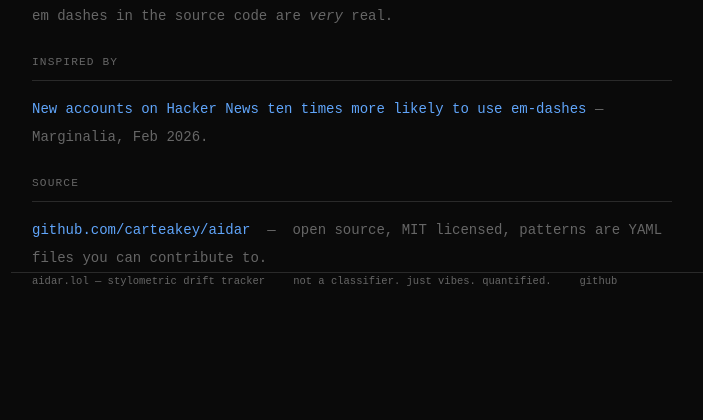
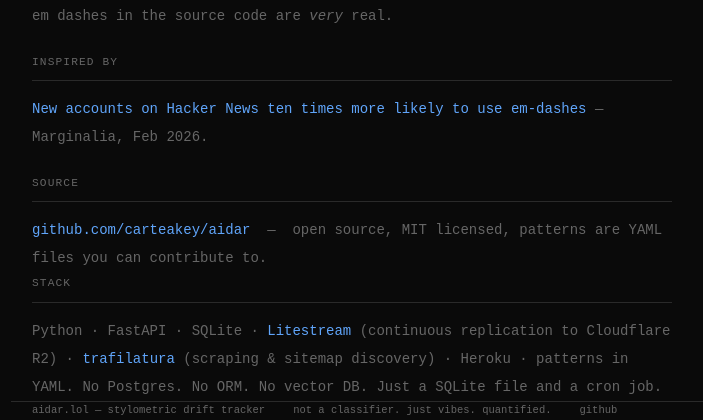
Before and after one commit to carteakey/aidar, a FastAPI app: page /about in a window 1280 px wide. Shown: the part 670-1090 px from the top of the page, without its empty margins (149-852 px from the left). Before the commit the page ends 956 px from the top, so only its background shows below. Run offline with FastAPI, Linux system fonts and the light colour scheme.

Commit message:
feat: add stack section to about page
Co-authored-by: Copilot <223556219+Copilot@users.noreply.github.com>

```diff
--- a/web/templates/about.html
+++ b/web/templates/about.html
@@ -46,6 +46,16 @@
   open source, MIT licensed, patterns are YAML files you can contribute to.
 </p>
 
+<div class="section-header"><span class="section-title">stack</span></div>
+<p style="color: var(--fg-dim);">
+  Python &middot; FastAPI &middot; SQLite &middot;
+  <a href="https://litestream.io" target="_blank">Litestream</a> (continuous replication to Cloudflare R2) &middot;
+  <a href="https://trafilatura.readthedocs.io" target="_blank">trafilatura</a> (scraping &amp; sitemap discovery) &middot;
+  Heroku &middot; patterns in YAML.
+  No Postgres. No ORM. No vector DB.
+  Just a SQLite file and a cron job.
+</p>
+
 </div>
 
 {% endblock %}
```
